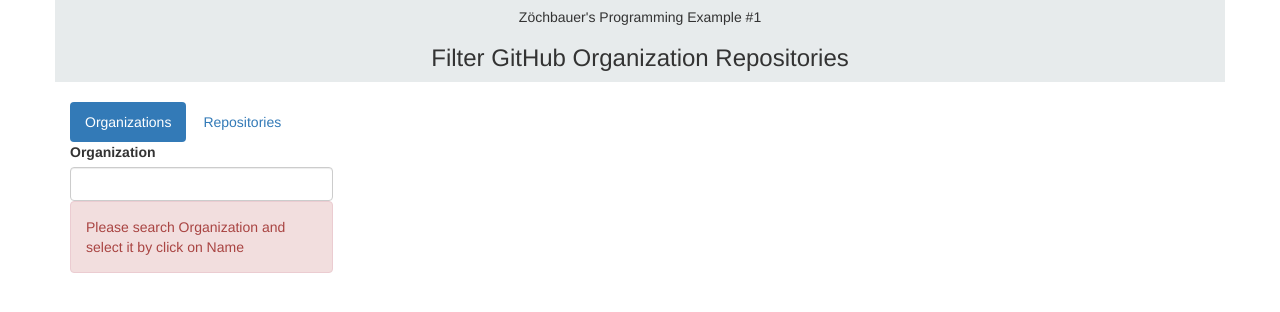
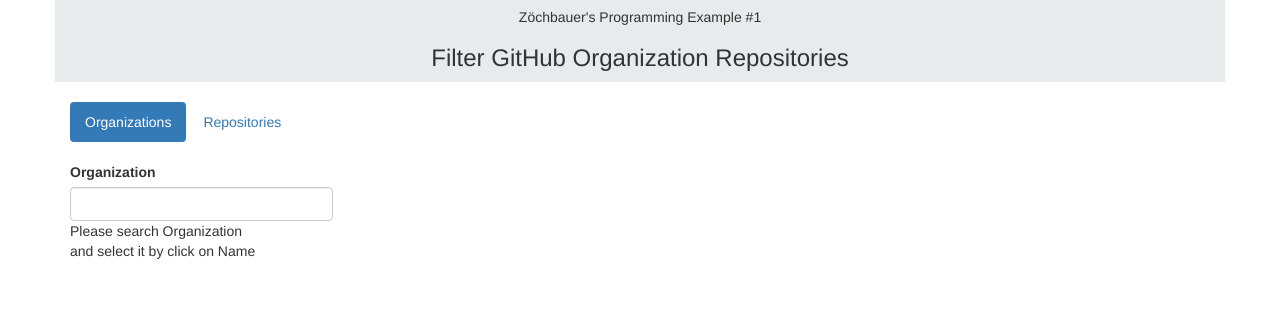
Before and after one commit to zoechbauer/ng-list-github-repos, an Angular app: page /org/api in a window 1280 px wide. Shown: the top 312 px of the page. Built offline with nearby package versions, Linux system fonts and the light colour scheme.

Commit message:
Show Organization Tab on Pgm start

```diff
--- a/src/app/app-routing.module.ts
+++ b/src/app/app-routing.module.ts
@@ -4,7 +4,7 @@
 import { ListOrganizationsComponent } from './list-organizations/list-organizations.component';
 
 const routes: Routes = [
-  { path: '', redirectTo: '/repos/api', pathMatch: 'full' },
+  { path: '', redirectTo: '/org/api', pathMatch: 'full' },
   { path: 'repos/api', component: ListGithubReposComponent },
   { path: 'org/api', component: ListOrganizationsComponent },
 ];
--- a/src/app/app.component.html
+++ b/src/app/app.component.html
@@ -12,6 +12,7 @@
       </ul>
     </div>
   </div>
+  <br />
   <div class="row">
     <div class="col-xs-12">
       <router-outlet></router-outlet>
--- a/src/app/list-organizations/list-organizations.component.html
+++ b/src/app/list-organizations/list-organizations.component.html
@@ -13,8 +13,8 @@
         #org="ngModel"
         (ngModelChange)="filterOrganization($event)"
       />
-      <div class="alert alert-danger" *ngIf="!org.valid">
-        Please search Organization and select it by click on Name
+      <div *ngIf="!org.valid">
+        Please search Organization <br />and select it by click on Name
       </div>
     </div>
   </form>
```
